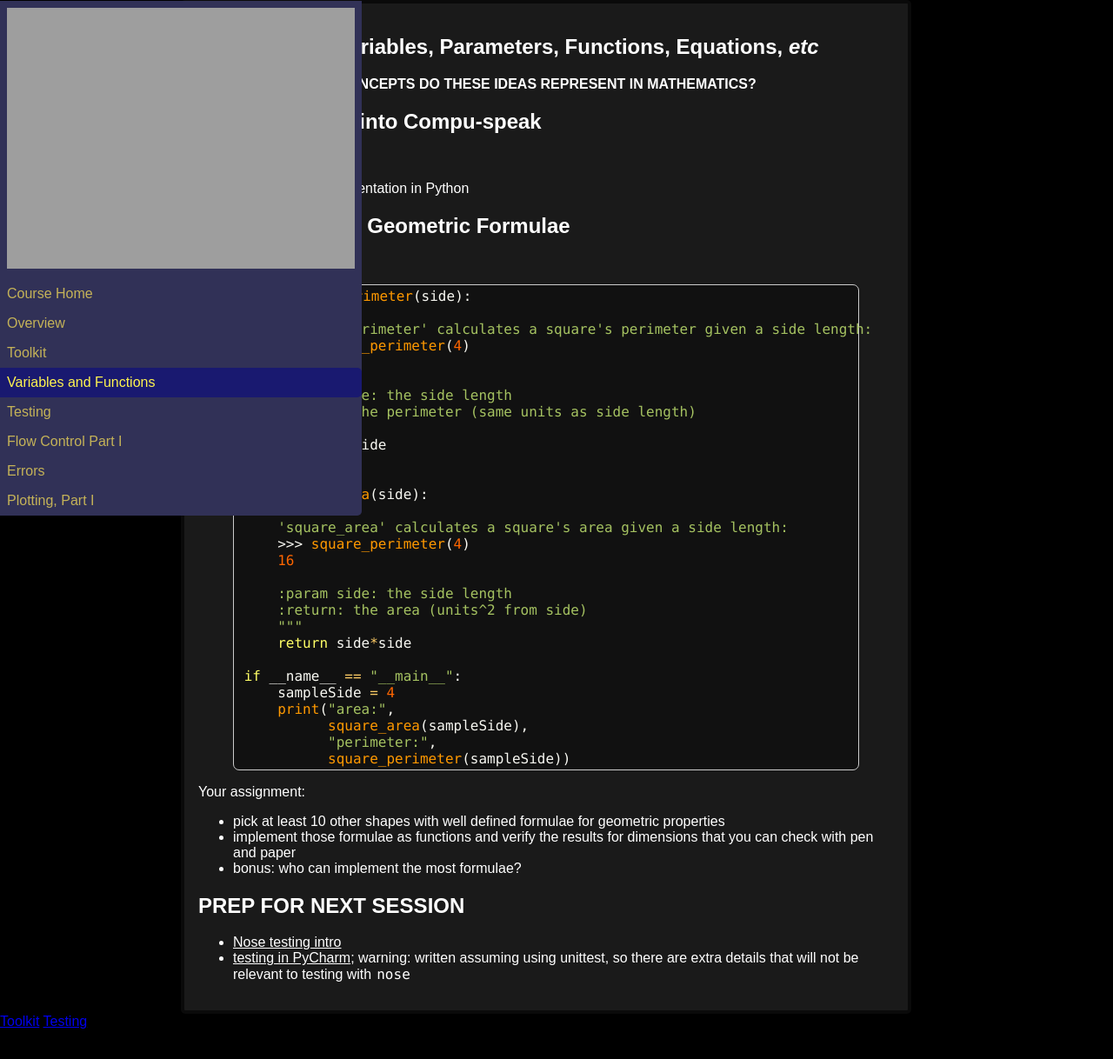
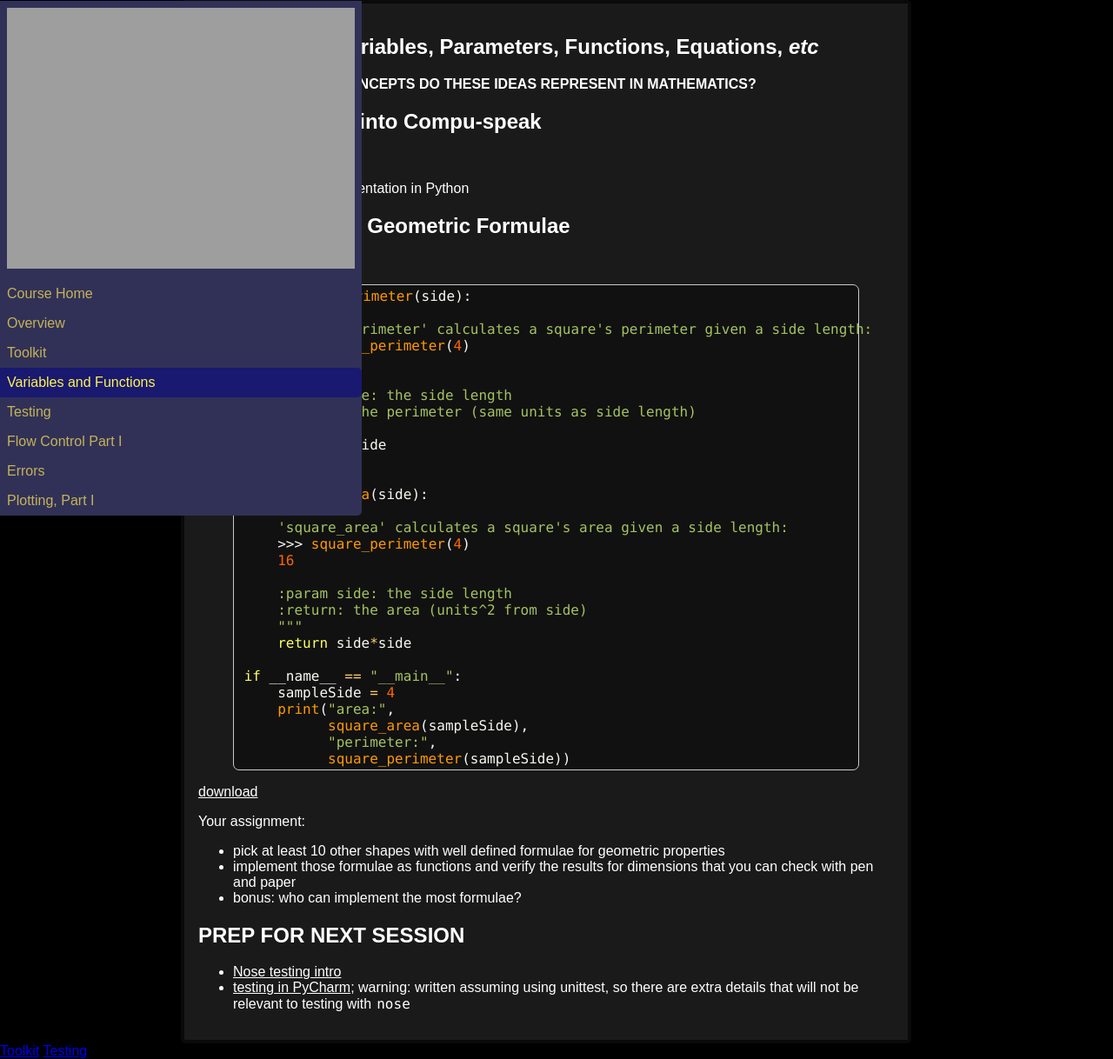
Before and after one commit to AIMS-Ghana/python-course, a Jekyll site: the page built from _days/02_varfun.md, in a window 1280 px wide and 1218 px high. Shown: the whole window at 87% size. Built offline with Jekyll 4.4.1, drawn with Linux system fonts in a browser that asks for light colours.

Commit message:
first use of the pyblock

```diff
--- a/_days/02_varfun.md
+++ b/_days/02_varfun.md
@@ -16,9 +16,7 @@
 
 Example:
 
-{% highlight python %}
-{% include square_geom.py %}
-{% endhighlight %}
+{% include pyblock.md target='square_geom.py' %}
 
 Your assignment:
 
```
